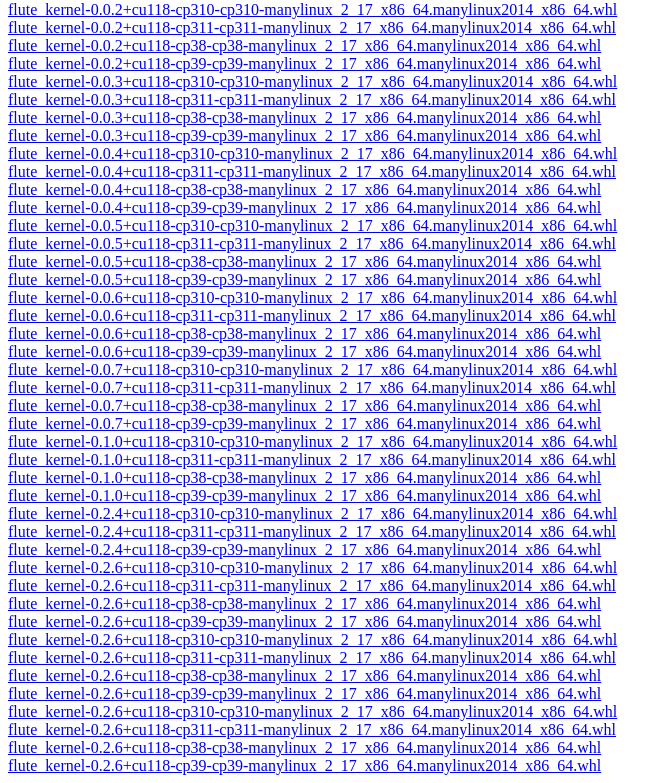
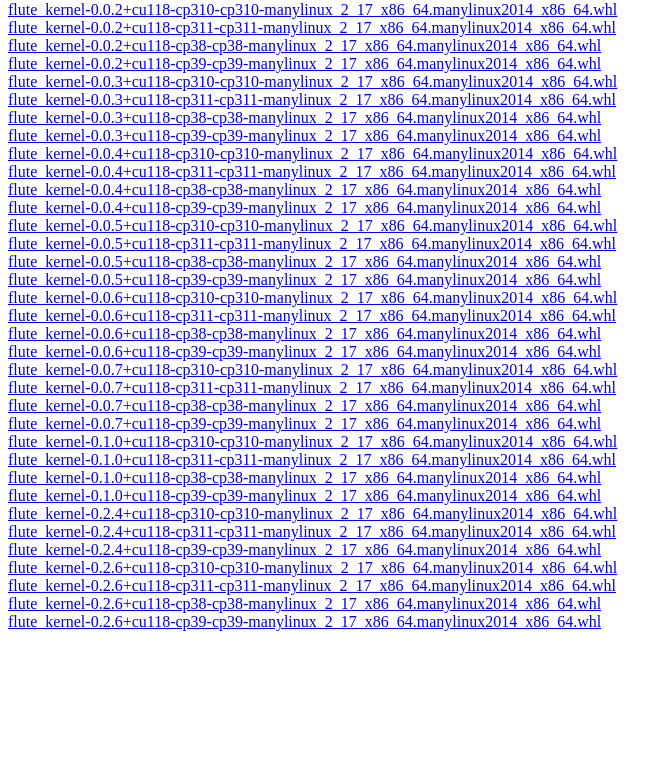
Before and after one commit to flute-ai/whl, a plain HTML site: page cu118/flute-kernel/index.html in a window 1280 px wide. Shown: the part 79-862 px from the top of the page, without its empty margins (0-672 px from the left). After the commit the page ends 800 px from the top, so only its background shows below. Drawn offline with Linux system fonts and the light colour scheme.

Commit message:
removed duplicates

```diff
--- a/cu118/flute-kernel/index.html
+++ b/cu118/flute-kernel/index.html
@@ -30,16 +30,7 @@
 <a href="https://github.com/hanguo97/flute/releases/download/v0.1.0/flute_kernel-0.1.0+cu118-cp39-cp39-manylinux_2_17_x86_64.manylinux2014_x86_64.whl#sha256=4b157eeab545161edb9b8c700e4681f3aeb88de7636878601a2a12b915ececbb">flute_kernel-0.1.0+cu118-cp39-cp39-manylinux_2_17_x86_64.manylinux2014_x86_64.whl</a><br>
 <a href="https://github.com/hanguo97/flute/releases/download/v0.2.4/flute_kernel-0.2.4+cu118-cp310-cp310-manylinux_2_17_x86_64.manylinux2014_x86_64.whl#sha256=9bd98753c8e84a591e964a82ae8d95e7f05735b4792555e75c53b7ba9d697fe4">flute_kernel-0.2.4+cu118-cp310-cp310-manylinux_2_17_x86_64.manylinux2014_x86_64.whl</a><br>
 <a href="https://github.com/hanguo97/flute/releases/download/v0.2.4/flute_kernel-0.2.4+cu118-cp311-cp311-manylinux_2_17_x86_64.manylinux2014_x86_64.whl#sha256=180129429b74cbd17a646c16ffe3346d96ebb42ede61359d15f02af9d75c2f7a">flute_kernel-0.2.4+cu118-cp311-cp311-manylinux_2_17_x86_64.manylinux2014_x86_64.whl</a><br>
-<a href="https://github.com/hanguo97/flute/releases/download/v0.2.4/flute_kernel-0.2.4+cu118-cp39-cp39-manylinux_2_17_x86_64.manylinux2014_x86_64.whl#sha256=2fffe1011b9d1873b33e55d901f899cac3cf699b3dbb11842c51bdde0ad67f78">flute_kernel-0.2.4+cu118-cp39-cp39-manylinux_2_17_x86_64.manylinux2014_x86_64.whl</a><br>
-<a href="https://github.com/hanguo97/flute/releases/download/v0.2.6/flute_kernel-0.2.6+cu118-cp310-cp310-manylinux_2_17_x86_64.manylinux2014_x86_64.whl#sha256=753c33dd7ac786dffcb8265524e5404b222e25c884c26796a97a450fd2c1b08b">flute_kernel-0.2.6+cu118-cp310-cp310-manylinux_2_17_x86_64.manylinux2014_x86_64.whl</a><br>
+<a href="https://github.com/hanguo97/flute/releases/download/v0.2.4/flute_kernel-0.2.4+cu118-cp39-cp39-manylinux_2_17_x86_64.manylinux2014_x86_64.whl#sha256=2fffe1011b9d1873b33e55d901f899cac3cf699b3dbb11842c51bdde0ad67f78">flute_kernel-0.2.4+cu118-cp39-cp39-manylinux_2_17_x86_64.manylinux2014_x86_64.whl</a><br><a href="https://github.com/hanguo97/flute/releases/download/v0.2.6/flute_kernel-0.2.6+cu118-cp310-cp310-manylinux_2_17_x86_64.manylinux2014_x86_64.whl#sha256=753c33dd7ac786dffcb8265524e5404b222e25c884c26796a97a450fd2c1b08b">flute_kernel-0.2.6+cu118-cp310-cp310-manylinux_2_17_x86_64.manylinux2014_x86_64.whl</a><br>
 <a href="https://github.com/hanguo97/flute/releases/download/v0.2.6/flute_kernel-0.2.6+cu118-cp311-cp311-manylinux_2_17_x86_64.manylinux2014_x86_64.whl#sha256=2691c12bca771061a17076c2a19705a320e9f3b48a5ae38d68372e59c206ea0b">flute_kernel-0.2.6+cu118-cp311-cp311-manylinux_2_17_x86_64.manylinux2014_x86_64.whl</a><br>
 <a href="https://github.com/hanguo97/flute/releases/download/v0.2.6/flute_kernel-0.2.6+cu118-cp38-cp38-manylinux_2_17_x86_64.manylinux2014_x86_64.whl#sha256=50a83a106c7b5431bca4df9311430b072d351e5746e04a40fe679a97813fa807">flute_kernel-0.2.6+cu118-cp38-cp38-manylinux_2_17_x86_64.manylinux2014_x86_64.whl</a><br>
 <a href="https://github.com/hanguo97/flute/releases/download/v0.2.6/flute_kernel-0.2.6+cu118-cp39-cp39-manylinux_2_17_x86_64.manylinux2014_x86_64.whl#sha256=9ac36d47951ed25e51ff846e0abebdccc63e3eb3ce325648838476b295bfdf8c">flute_kernel-0.2.6+cu118-cp39-cp39-manylinux_2_17_x86_64.manylinux2014_x86_64.whl</a><br>
-<a href="https://github.com/hanguo97/flute/releases/download/v0.2.6/flute_kernel-0.2.6+cu118-cp310-cp310-manylinux_2_17_x86_64.manylinux2014_x86_64.whl#sha256=753c33dd7ac786dffcb8265524e5404b222e25c884c26796a97a450fd2c1b08b">flute_kernel-0.2.6+cu118-cp310-cp310-manylinux_2_17_x86_64.manylinux2014_x86_64.whl</a><br>
-<a href="https://github.com/hanguo97/flute/releases/download/v0.2.6/flute_kernel-0.2.6+cu118-cp311-cp311-manylinux_2_17_x86_64.manylinux2014_x86_64.whl#sha256=2691c12bca771061a17076c2a19705a320e9f3b48a5ae38d68372e59c206ea0b">flute_kernel-0.2.6+cu118-cp311-cp311-manylinux_2_17_x86_64.manylinux2014_x86_64.whl</a><br>
-<a href="https://github.com/hanguo97/flute/releases/download/v0.2.6/flute_kernel-0.2.6+cu118-cp38-cp38-manylinux_2_17_x86_64.manylinux2014_x86_64.whl#sha256=50a83a106c7b5431bca4df9311430b072d351e5746e04a40fe679a97813fa807">flute_kernel-0.2.6+cu118-cp38-cp38-manylinux_2_17_x86_64.manylinux2014_x86_64.whl</a><br>
-<a href="https://github.com/hanguo97/flute/releases/download/v0.2.6/flute_kernel-0.2.6+cu118-cp39-cp39-manylinux_2_17_x86_64.manylinux2014_x86_64.whl#sha256=9ac36d47951ed25e51ff846e0abebdccc63e3eb3ce325648838476b295bfdf8c">flute_kernel-0.2.6+cu118-cp39-cp39-manylinux_2_17_x86_64.manylinux2014_x86_64.whl</a><br>
-<a href="https://github.com/hanguo97/flute/releases/download/v0.2.6/flute_kernel-0.2.6+cu118-cp310-cp310-manylinux_2_17_x86_64.manylinux2014_x86_64.whl#sha256=753c33dd7ac786dffcb8265524e5404b222e25c884c26796a97a450fd2c1b08b">flute_kernel-0.2.6+cu118-cp310-cp310-manylinux_2_17_x86_64.manylinux2014_x86_64.whl</a><br>
-<a href="https://github.com/hanguo97/flute/releases/download/v0.2.6/flute_kernel-0.2.6+cu118-cp311-cp311-manylinux_2_17_x86_64.manylinux2014_x86_64.whl#sha256=2691c12bca771061a17076c2a19705a320e9f3b48a5ae38d68372e59c206ea0b">flute_kernel-0.2.6+cu118-cp311-cp311-manylinux_2_17_x86_64.manylinux2014_x86_64.whl</a><br>
-<a href="https://github.com/hanguo97/flute/releases/download/v0.2.6/flute_kernel-0.2.6+cu118-cp38-cp38-manylinux_2_17_x86_64.manylinux2014_x86_64.whl#sha256=50a83a106c7b5431bca4df9311430b072d351e5746e04a40fe679a97813fa807">flute_kernel-0.2.6+cu118-cp38-cp38-manylinux_2_17_x86_64.manylinux2014_x86_64.whl</a><br>
-<a href="https://github.com/hanguo97/flute/releases/download/v0.2.6/flute_kernel-0.2.6+cu118-cp39-cp39-manylinux_2_17_x86_64.manylinux2014_x86_64.whl#sha256=9ac36d47951ed25e51ff846e0abebdccc63e3eb3ce325648838476b295bfdf8c">flute_kernel-0.2.6+cu118-cp39-cp39-manylinux_2_17_x86_64.manylinux2014_x86_64.whl</a><br>
```
